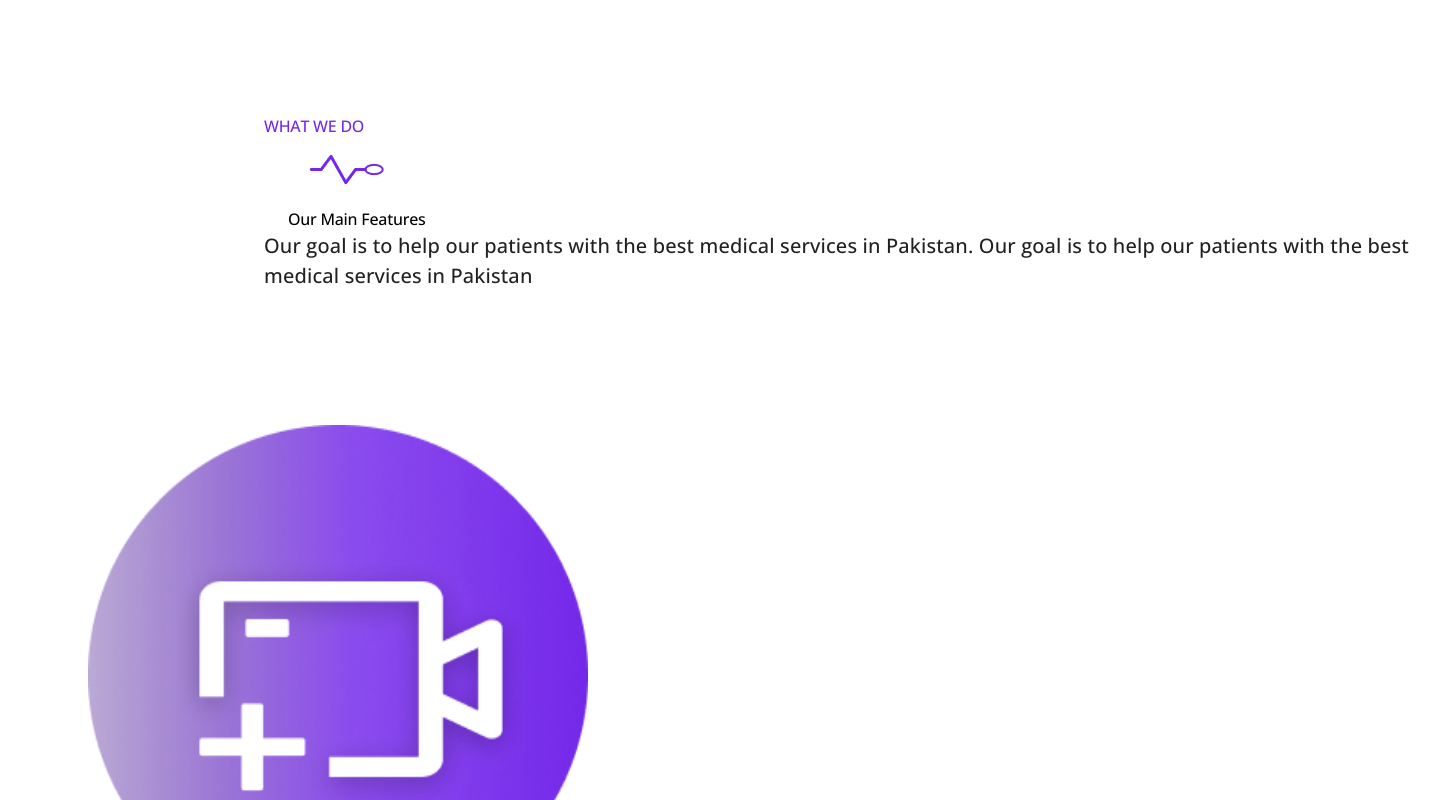
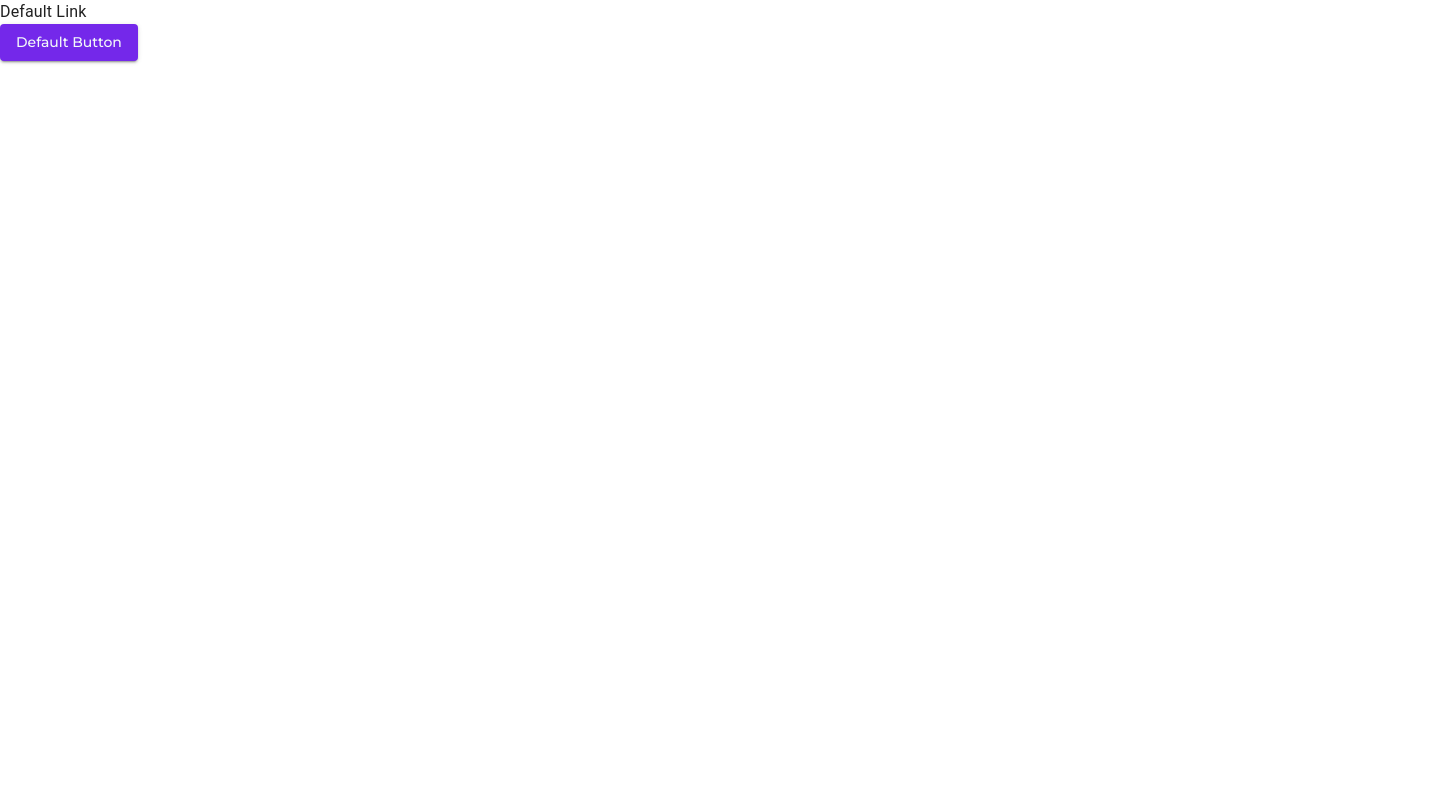
Before and after one commit to SehatBase/sehatbase_frontend, a Next.js app: page / in a window 1280 px wide. Shown: the top 800 px of the page, 1440 px wide, since content can reach past the window. Built offline with nearby package versions, Linux system fonts and the light colour scheme.

Commit message:
resolved conflicts

```diff
--- a/pages/_app.js
+++ b/pages/_app.js
@@ -1,6 +1,5 @@
 
 import { CssBaseline, ThemeProvider } from "@mui/material";
-import Features from "../components/Features/features";
 import { muiTheme } from "../config/MuiConfig";
 import '../styles/globals.css';
 
--- a/pages/index.js
+++ b/pages/index.js
@@ -1,6 +1,5 @@
 import { ThemeProvider } from '@mui/material/styles';
 import React from 'react';
-import Features from '../components/Features/features';
 import Navbar from "../components/Navbar";
 import { muiTheme } from "../config/MuiConfig";
 
@@ -8,7 +7,7 @@ import { muiTheme } from "../config/MuiConfig";
 export default function Home() {
   return (
     <>
-    <Features/>
+    <Navbar />
     </>
 
   );
```
